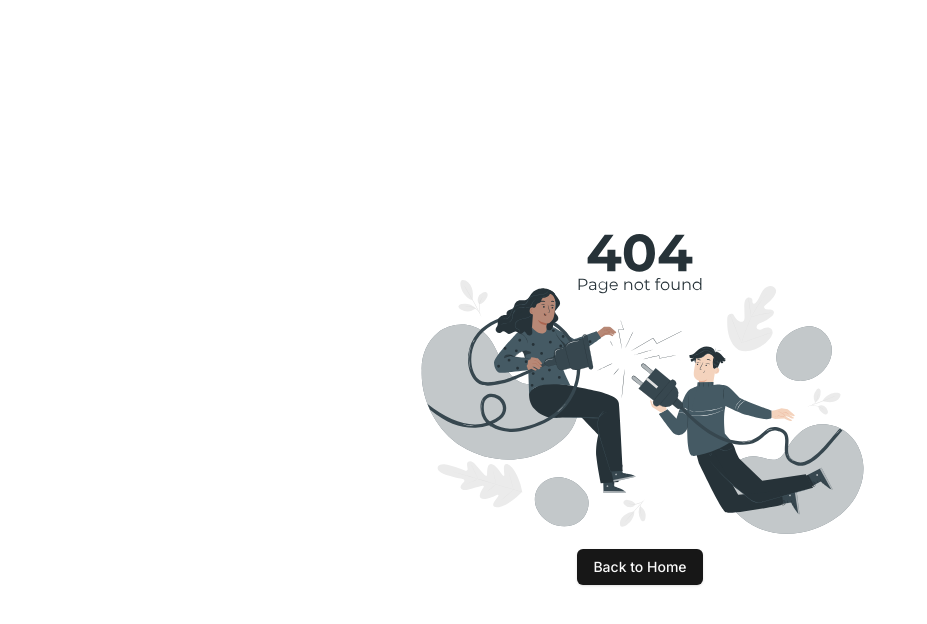
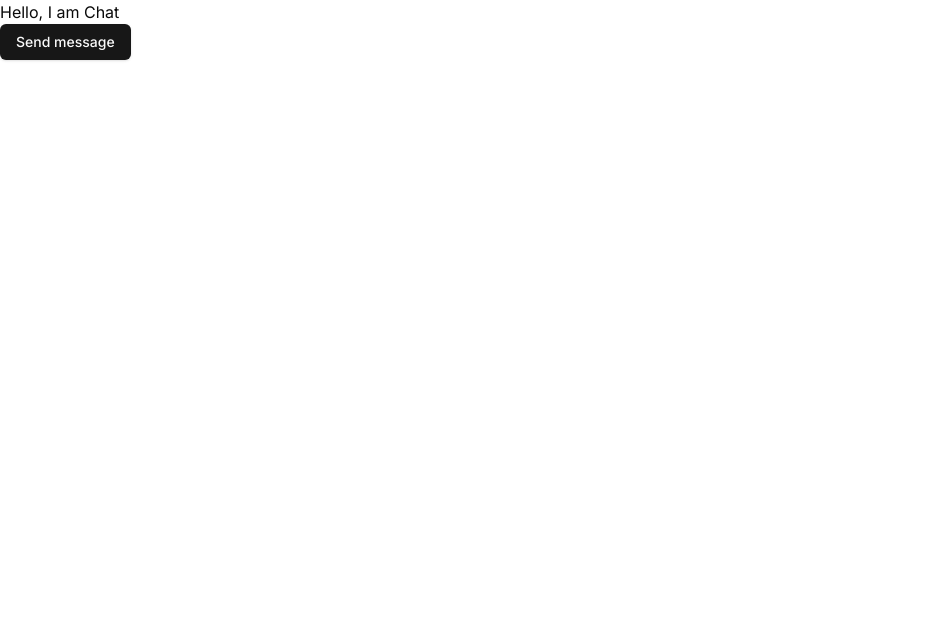
Before and after one commit to Subhamay-Dey/PikaChat, a Next.js app in the folder frontend/: page /chat/1 in a window 1280 px wide. Before the commit this address had no page. Shown: the top 624 px of the page, without its empty margins (0-927 px from the left). Built offline with nearby package versions, Linux system fonts and the light colour scheme; no server answers.

Commit message:
Update dependencies and add socket event handling in server ✅

```diff
--- a/frontend/package.json
+++ b/frontend/package.json
@@ -30,6 +30,7 @@
     "sonner": "^1.7.1",
     "tailwind-merge": "^2.5.5",
     "tailwindcss-animate": "^1.0.7",
+    "uuid": "^11.0.3",
     "zod": "^3.24.1"
   },
   "devDependencies": {
--- /dev/null
+++ b/frontend/src/app/chat/[id]/page.tsx
@@ -0,0 +1,16 @@
+import ChatNavbar from '@/components/chats/ChatBase';
+import React from 'react'
+
+function chats({params}:{params:{id:string}}) {
+
+    console.log("The chat group id is:", params.id);
+
+  return (
+    <div>
+        <h1>Hello, I am Chat</h1>
+        <ChatNavbar/>
+    </div>
+  )
+}
+
+export default chats
--- /dev/null
+++ b/frontend/src/components/chats/ChatBase.tsx
@@ -0,0 +1,36 @@
+"use client"
+
+import { getSocket } from '@/lib/socket.config'
+import React, {useEffect, useMemo} from 'react'
+import {v4 as uuidv4} from "uuid"
+import { Button } from '../ui/button';
+
+export default function ChatBase() {
+
+    let socket = useMemo(() => {
+        const socket = getSocket();
+        return socket.connect()
+    }, []);
+
+    useEffect(() => {
+
+        socket.on('message', (data:any) => {
+            console.log(data);
+
+        })
+
+        return () => {
+            socket.disconnect();
+        }
+    },[])
+
+    const handleClick = () => {
+        socket.emit("message", {name:"Subho", id:uuidv4()})
+    }
+
+  return (
+    <div>
+        <Button onClick={handleClick}>Send message</Button>
+    </div>
+  )
+}
```
Also changed, not shown: 2 other files (tests, documents, lock files or other folders).
